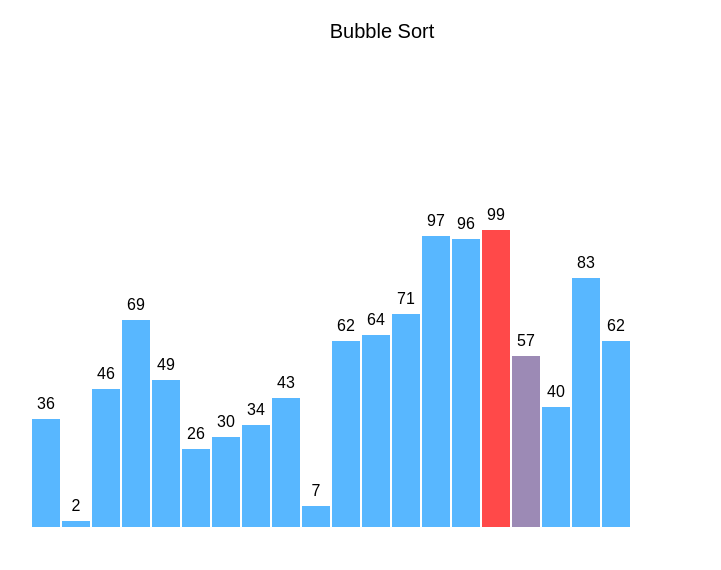
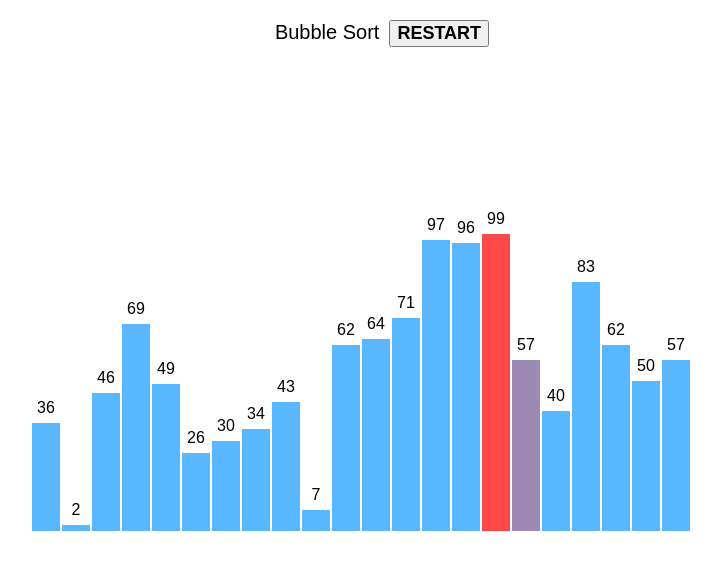
Before and after one commit to findme88/BubbleSort, a plain HTML site: page index.html in a window 1280 px wide. Shown: the whole page, without its empty margins (258-979 px from the left). Drawn offline with Linux system fonts and the light colour scheme.

Commit message:
reload button add

```diff
--- a/css/style.css
+++ b/css/style.css
@@ -30,3 +30,10 @@
   width: 100%;
   text-align: center;
 }
+
+.button {
+  font-size: large;
+  font-weight: bold;
+  margin-left: 10px;
+
+}
--- a/index.html
+++ b/index.html
@@ -5,10 +5,12 @@
     <meta name="viewport" content="width=device-width, initial-scale=1.0">
     <link rel="stylesheet" href="css/style.css">
     <title>BubbleSort</title>
+
 </head>
 <body>
-    <section class="header">Bubble Sort</section>
+    <section class="header">Bubble Sort<button class="button">RESTART</button></section>
     <section class="data-container"></section>
+
    <script src="js/script.js"></script>
 </body>
 </html>
--- a/js/script.js
+++ b/js/script.js
@@ -19,8 +19,14 @@
 // }
 
 const container = document.querySelector(".data-container");
+const btn = document.querySelector(".button");
 
-function generateBlocks(num = 20) {
+const reload = () => {
+    location.reload();
+};
+btn.addEventListener("click", reload);
+
+function generateBlocks(num = 22) {
   if (num && typeof num !== "number") {
     alert("First argument must be a typeof Number");
     return;
@@ -43,7 +49,7 @@ function generateBlocks(num = 20) {
 }
 
 function swap(el1, el2) {
-  return new Promise(resolve => {
+  return new Promise((resolve) => {
     const style1 = window.getComputedStyle(el1);
     const style2 = window.getComputedStyle(el2);
 
@@ -54,7 +60,7 @@ function swap(el1, el2) {
     el2.style.transform = transform1;
 
     // Wait for the transition to end!
-    window.requestAnimationFrame(function() {
+    window.requestAnimationFrame(function () {
       setTimeout(() => {
         container.insertBefore(el2, el1);
         resolve();
@@ -74,7 +80,7 @@ async function bubbleSort(delay = 100) {
       blocks[j].style.backgroundColor = "#FF4949";
       blocks[j + 1].style.backgroundColor = "#FF4949";
 
-      await new Promise(resolve =>
+      await new Promise((resolve) =>
         setTimeout(() => {
           resolve();
         }, delay)
```
Lines whose indentation alone changed are shown as unchanged.
